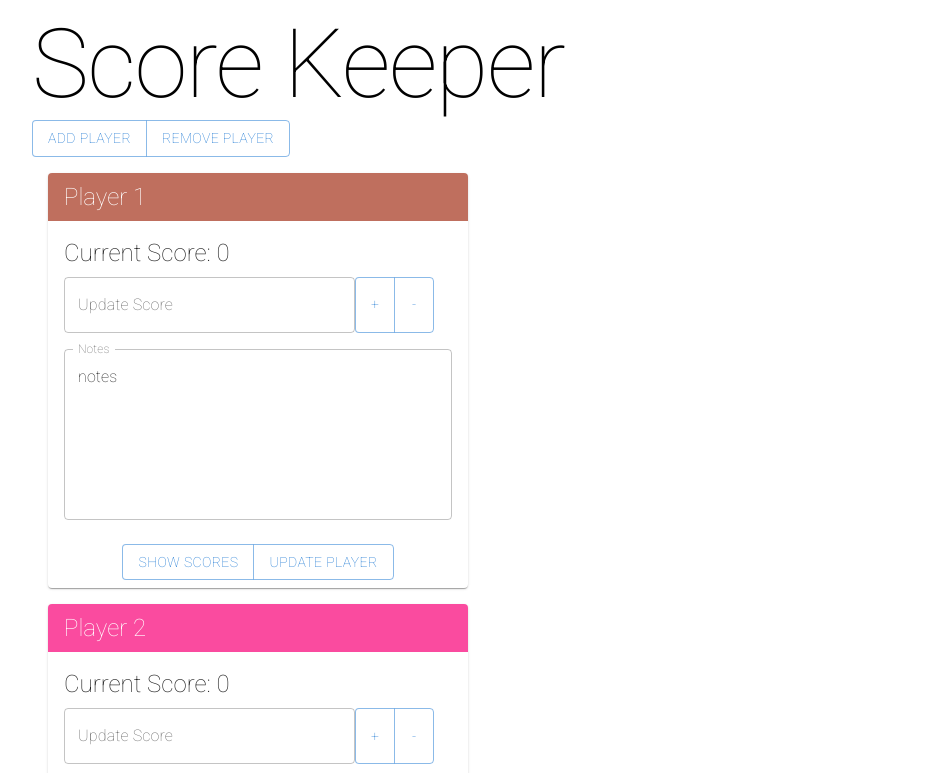
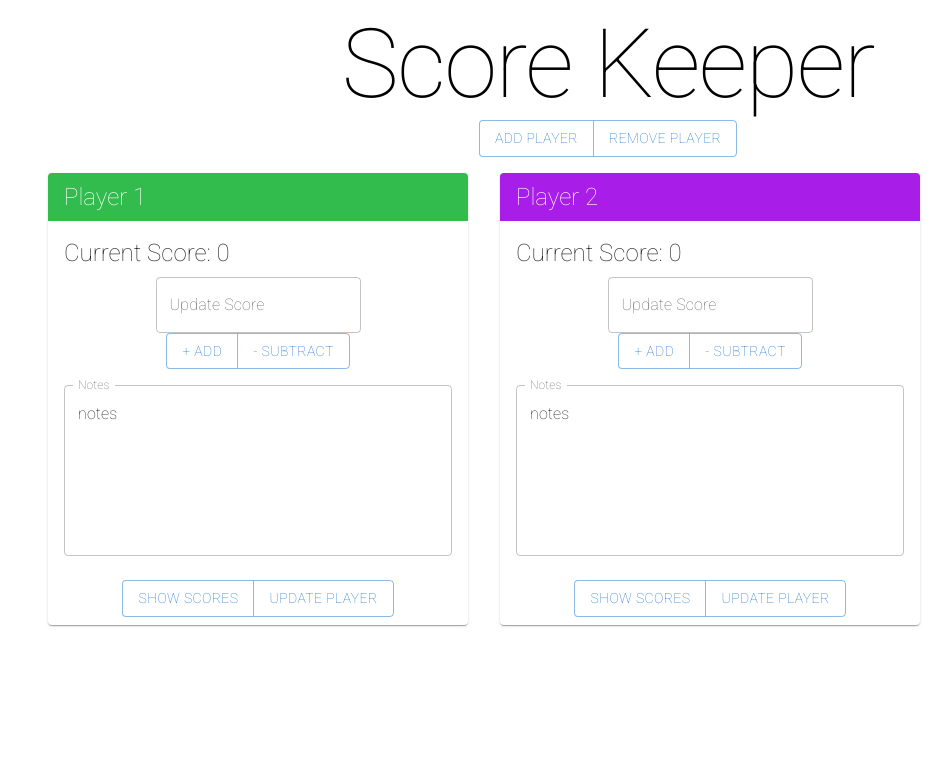
Before and after one commit to CharBar3/scoreKeeper, a React (Create React App) app: page / in a window 1280 px wide. Shown: the top 773 px of the page, without its empty margins (32-984 px from the left). Built offline with nearby package versions, Linux system fonts and the light colour scheme.

Commit message:
basic functionality down

```diff
--- a/src/App.js
+++ b/src/App.js
@@ -1,6 +1,6 @@
 import './App.css';
 // import PlayerCards from './components/PlayerCards';
-import { useState } from "react"
+import { useState, useEffect } from "react"
 
 // MUI
 
@@ -10,6 +10,13 @@ import PlayerCard from './components/PlayerCards';
 
 function App() {
 
+    const generateRandomColor = () => {
+        const colorNumber = () => {
+            return Math.floor(Math.random() * 255)
+        }
+        return {red: colorNumber(), green: colorNumber(), blue: colorNumber()}
+    }
+
   const [playerCount, setPlayerCount] = useState(2)
     const [players, setPlayers] = useState(
         [
@@ -17,33 +24,37 @@ function App() {
                 showBack: false,
                 playerName: "Player 1",
                 playerScore: [0],
-                notes: "notes"
+                notes: "notes",
+                RGB: generateRandomColor()
             },
             {
                 showBack: true,
                 playerName: "Player 2",
                 playerScore: [0],
-                notes: "notes"
+                notes: "notes",
+                RGB: generateRandomColor()
             }
         ]
     )
 
-    const updatePlayer = (e, index) => {
-        setPlayers(prevState => {
-            let newState = prevState
-            newState[index][e.target.name] = e.target.value
-            return (
-            [...newState]
-            )
-        })
-    }
+    // const updatePlayer = (e, index) => {
+    //     setPlayers(prevState => {
+    //         let newState = prevState
+    //         newState[index][e.target.name] = e.target.value
+    //         return (
+    //         [...newState]
+    //         )
+    //     })
+    // }
+
     const addPlayer = () => {
         setPlayers(prevState => {
             prevState.push({
                 showBack: false,
                 playerName: `Player ${playerCount + 1}`,
                 playerScore: [0],
-                notes: "notes"
+                notes: "notes",
+                RGB: generateRandomColor()
             })
             return prevState
         })
@@ -58,31 +69,34 @@ function App() {
             setPlayerCount(playerCount - 1)
         }
     }
-    const removeSpecificPlayer = (e) => {
 
-        let message = window.confirm("are you sure?")
-
-        if (message === true) {
-            console.log("delete player")
-        } else {
-            console.log("don't delete player")
-        }
-    }
+    useEffect(() => {
+        setPlayerCount(players.length)
+        return () => {
+            setPlayerCount(players.length)
+        };
+    }, [players]);
 
   return (
     <>
-    <Container>
-        <Typography variant='h1'>Score Keeper</Typography>
-        <Box>
-            {/* <button onClick={() => addPlayer()}>Add Player</button>
-            <button onClick={() => removePlayer()}>Remove Player</button> */}
+    <Container sx={{maxWidth: '1400px'}}>
+        <Typography
+        variant='h1'
+        sx={{display: 'flex', justifyContent: 'center'}}>
+            Score Keeper
+        </Typography>
+        <Box sx={{display: 'flex', justifyContent: 'center'}}>
             <ButtonGroup variant='outlined'>
-                <Button>Add Player</Button>
-                <Button>Remove Player</Button>
+                <Button onClick={() => addPlayer()}>Add Player</Button>
+                <Button onClick={() => removePlayer()}>Remove Player</Button>
             </ButtonGroup>
         </Box>
-        <Box>
-            <PlayerCard players={players}/>
+        <Box sx={{
+            display: 'flex',
+            flexWrap: 'wrap',
+            maxWidth: '1400px'
+        }}>
+            <PlayerCard players={players} setPlayers={setPlayers}/>
         </Box>
     </Container>
     </>
--- a/src/components/PlayerCards.js
+++ b/src/components/PlayerCards.js
@@ -1,21 +1,148 @@
-import { Typography, Card, CardHeader, CardContent, TextField, Button, CardActions, ButtonGroup } from "@mui/material"
+import { Typography, Card, CardHeader, CardContent, TextField, Button, CardActions, ButtonGroup, Modal } from "@mui/material"
 import { Box } from "@mui/system"
 
-const PlayerCards = ({players}) => {
+import { useState } from "react"
 
-    const generateRandomColors = () => {
-        const colorNumber = () => {
-            return Math.floor(Math.random() * 255)
+const PlayerCards = ({players, setPlayers}) => {
+
+    const [scoreChange, setScoreChange] = useState()
+
+    const updateScore = (e, playerIndex, addOrSubtract, scoreChange) => {
+
+        scoreChange = Number.parseInt(scoreChange)
+        e.preventDefault()
+        if (scoreChange !== 0) {
+            if (addOrSubtract === 'add') {
+                setPlayers(prevState => {
+                    let newState = prevState
+                    const currentScore = newState[playerIndex].playerScore[newState[playerIndex].playerScore.length - 1]
+                    newState[playerIndex].playerScore.push(currentScore + scoreChange)
+                    return [...newState]
+                })
+            } else {
+                setPlayers(prevState => {
+                    let newState = prevState
+                    const currentScore = newState[playerIndex].playerScore[newState[playerIndex].playerScore.length - 1]
+                    newState[playerIndex].playerScore.push(currentScore - scoreChange)
+                    return [...newState]
+                })
+                setScoreChange()
             }
-        return {red: colorNumber(), green: colorNumber(), blue: colorNumber()}
+        } else {
+            alert('no change')
+        }
+    }
+
+    const ScoresModal = ({playerIndex, players}) => {
+        const [open, setOpen] = useState(false);
+        const handleOpen = () => setOpen(true);
+        const handleClose = () => setOpen(false);
+
+        const style = {
+            position: 'absolute',
+            top: '50%',
+            left: '50%',
+            transform: 'translate(-50%, -50%)',
+            width: 400,
+            // bgcolor: 'background.paper',
+            bgcolor: 'White',
+            border: '2px solid #000',
+            boxShadow: 24,
+            p: 4,
+          };
+
+        const showPlayerScores = players[playerIndex].playerScore.map((score, index) => {
+            return (
+                <Typography key={index}>{score}</Typography>
+            )
+        })
+
+        return (
+            <Box>
+                <Button onClick={handleOpen}>Show Scores</Button>
+                <Modal
+                 open={open}
+                 onClose={handleClose}
+                 aria-labelledby="modal-ScoresModal-title"
+                 aria-describedby="modal-modal-description"
+                 >
+                    <Box sx={style}>
+                        <Typography>{showPlayerScores}</Typography>
+                    </Box>
+                </Modal>
+            </Box>
+        )
     }
 
 
-    const showPlayerCards = players.map(({playerName, playerScore, notes}, index) => {
-        const RGB = generateRandomColors()
+
+    const UpdatePlayerModal = ({playerIndex, players}) => {
+
+        const updateName = (e) => {
+            e.preventDefault()
+            setPlayers(prevState => {
+                let newState = prevState
+                newState[playerIndex].playerName = e.target.nameInput.value
+                return [...newState]
+            })
+        }
+
+        const deletePlayer = (e) => {
+            e.preventDefault()
+            setPlayers(prevState => {
+                let newState = prevState
+                newState.splice(playerIndex, 1)
+                return [...newState]
+            })
+        }
+
+        const [open, setOpen] = useState(false);
+        const handleOpen = () => setOpen(true);
+        const handleClose = () => setOpen(false);
+
+        const style = {
+            position: 'absolute',
+            top: '50%',
+            left: '50%',
+            transform: 'translate(-50%, -50%)',
+            width: 400,
+            // bgcolor: 'background.paper',
+            bgcolor: 'White',
+            border: '2px solid #000',
+            boxShadow: 24,
+            p: 4,
+          };
 
         return (
-            <Card sx={{
+            <Box>
+                <Button onClick={handleOpen}>Update Player</Button>
+                <Modal
+                 open={open}
+                 onClose={handleClose}
+                 aria-labelledby="modal-PlayerNameModal-title"
+                 aria-describedby="modal-modal-description"
+                 >
+                    <Box sx={style} component='form' onSubmit={(e) => updateName(e) }>
+                        <TextField
+                        name='nameInput'
+                        id="update-name-input"
+                        label="Update Name"
+                        type="text"
+                        defaultValue={players[playerIndex].playerName}
+                        />
+                        <Button variant="outlined" type="submit">Update</Button>
+                        <Button variant="outlined" onClick={(e) => deletePlayer(e)}>Delete Player</Button>
+                    </Box>
+                </Modal>
+            </Box>
+        )
+    }
+
+
+    const showPlayerCards = players.map(({playerName, playerScore, notes, RGB}, index) => {
+
+        return (
+            <Card key={index} sx={{
                 maxWidth: '420px',
                 margin: '16px'
             }}>
@@ -29,31 +156,34 @@ const PlayerCards = ({players}) => {
                     }}
                 />
                 <CardContent>
-                    <Typography variant="h5">{`Current Score: ${playerScore}`}</Typography>
-                    <Box sx={{
+                    <Typography variant="h5">{`Current Score: ${playerScore[playerScore.length - 1]}`}</Typography>
+                    <Box
+                        sx={{
                             // backgroundColor: 'blue',
                             marginTop: '8px',
                             marginBottom: '16px',
                             display: 'flex',
-                        justifyContent: 'space-between',
+                            justifyContent: 'space-evenly',
                             flexWrap: 'wrap',
                             minWidth: '100%'
                         }}>
                         <TextField
+                        name='scoreChange'
                         id="outlined-score-input"
                         label="Update Score"
                         type="number"
                         sx={{
-                            minWidth: '75%'
+                            // minWidth: '75%'
                         }}
+                        onChange={(e) => setScoreChange(e.target.value)}
                         />
                         <ButtonGroup
                         sx={{
-                            minWidth: '25%'
+                            // minWidth: '25%'
                         }}
                         >
-                            <Button> + </Button>
-                            <Button> - </Button>
+                            <Button type="submit" onClick={(e) => updateScore(e, index, 'add', scoreChange)}>+ Add</Button>
+                            <Button type="submit" onClick={(e) => updateScore(e, index, 'subtract', scoreChange)}>- Subtract</Button>
                         </ButtonGroup>
                     </Box>
                     <TextField
@@ -72,8 +202,8 @@ const PlayerCards = ({players}) => {
                     justifyContent: 'center'
                 }}>
                     <ButtonGroup variant="outlined" aria-label="outlined button group">
-                        <Button>Show Scores</Button>
-                        <Button>Update Player</Button>
+                        <ScoresModal playerIndex={index} players={players} />
+                        <UpdatePlayerModal playerIndex={index} players={players} setPlayers={setPlayers} />
                     </ButtonGroup>
                 </CardActions>
             </Card>
```
Lines whose indentation alone changed are shown as unchanged.
